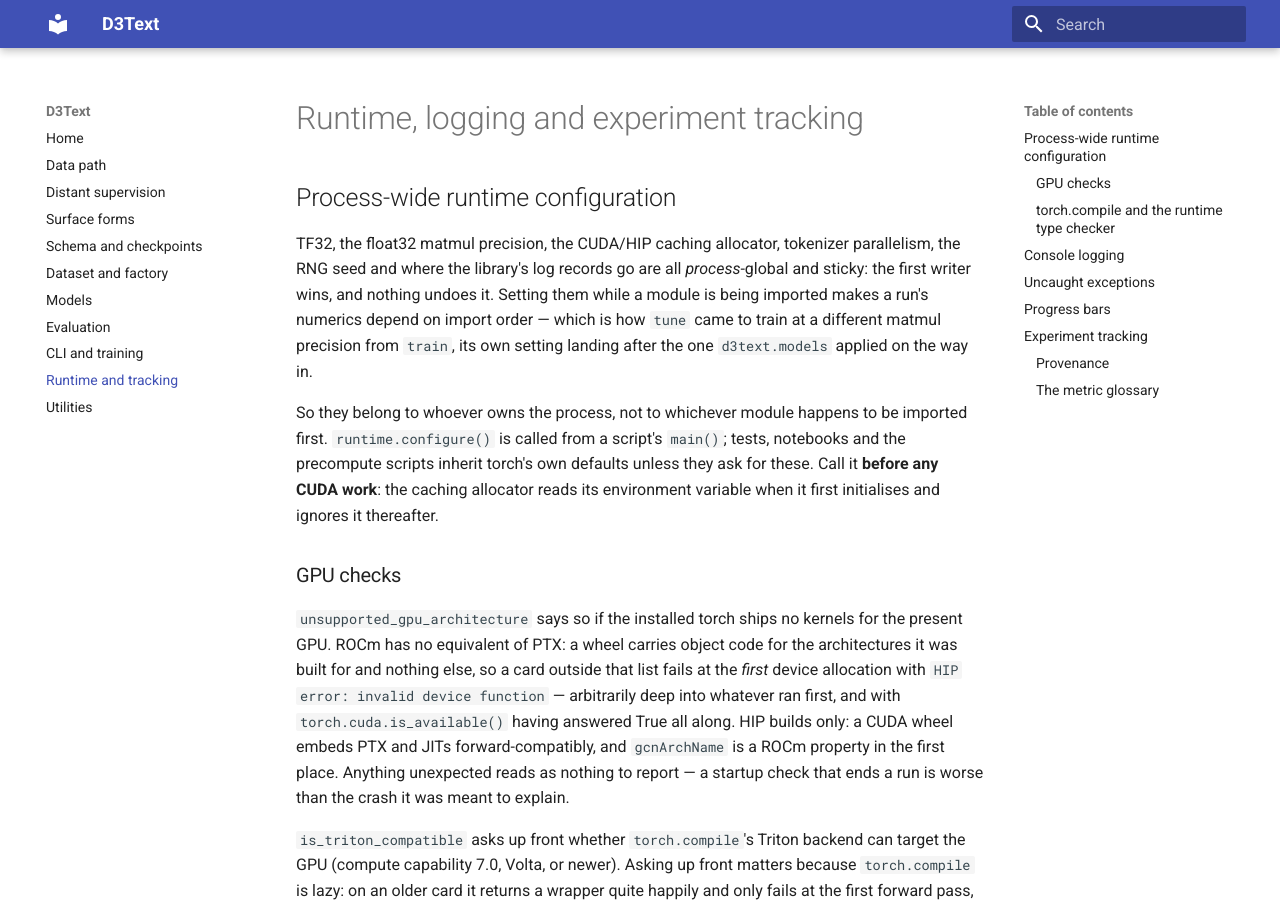
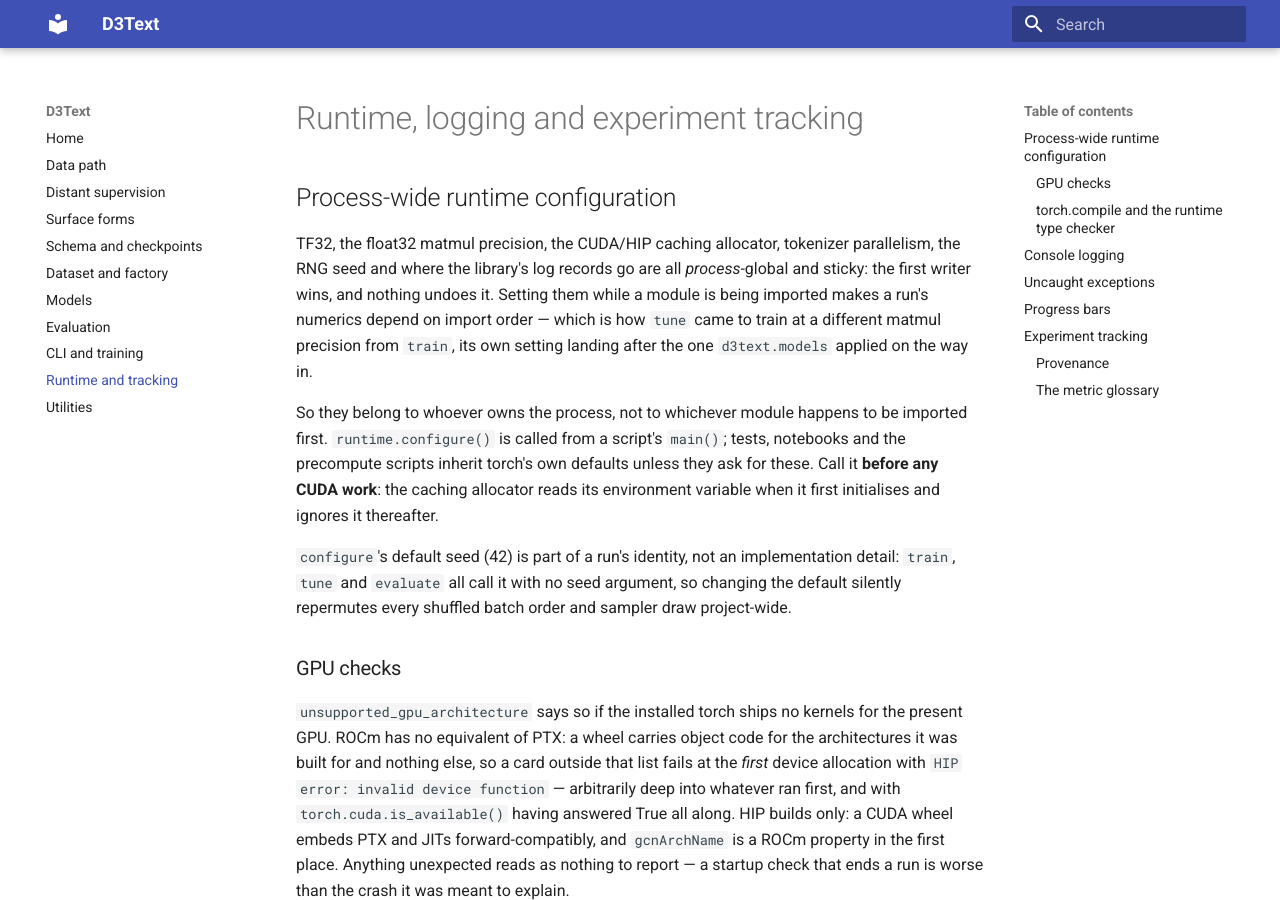
Before and after one commit to manuquadros/d3text, an MkDocs documentation site: the page built from docs/runtime-and-tracking.md, in a window 1280 px wide and 900 px high. Built offline with MkDocs 1.6.1 and Material for MkDocs 9.7.7, drawn with Linux system fonts in a browser that asks for light colours.

Commit message:
test: pin configure()'s default seed to 42
Existing tests only checked that an explicit seed reaches torch, or
that seed=None leaves it alone -- nothing asserted the number a caller
gets by asking for nothing, which is what train/tune/evaluate all do.
Adds test_configure_defaults_the_seed_to_42, asserting
torch.initial_seed() == 42 after configure() with no seed kwarg.
Also documents on the runtime-and-tracking page that this default is
part of a run's identity, not an implementation detail.

```diff
--- a/docs/runtime-and-tracking.md
+++ b/docs/runtime-and-tracking.md
@@ -16,6 +16,11 @@
 they ask for these. Call it **before any CUDA work**: the caching allocator
 reads its environment variable when it first initialises and ignores it
 thereafter.
+
+`configure`'s default seed (42) is part of a run's identity, not an
+implementation detail: `train`, `tune` and `evaluate` all call it with no
+seed argument, so changing the default silently repermutes every shuffled
+batch order and sampler draw project-wide.
 
 ### GPU checks
 
```
Also changed, not shown: 1 other file.
